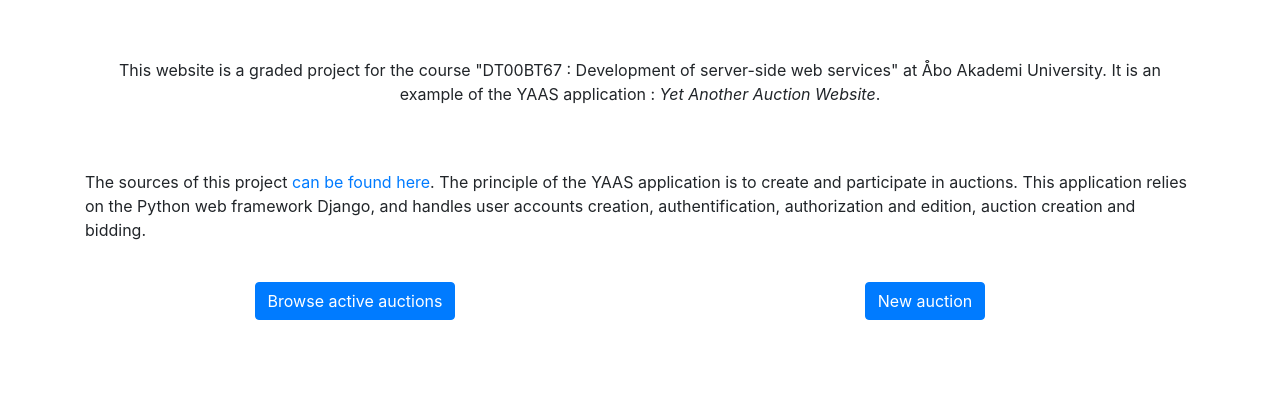
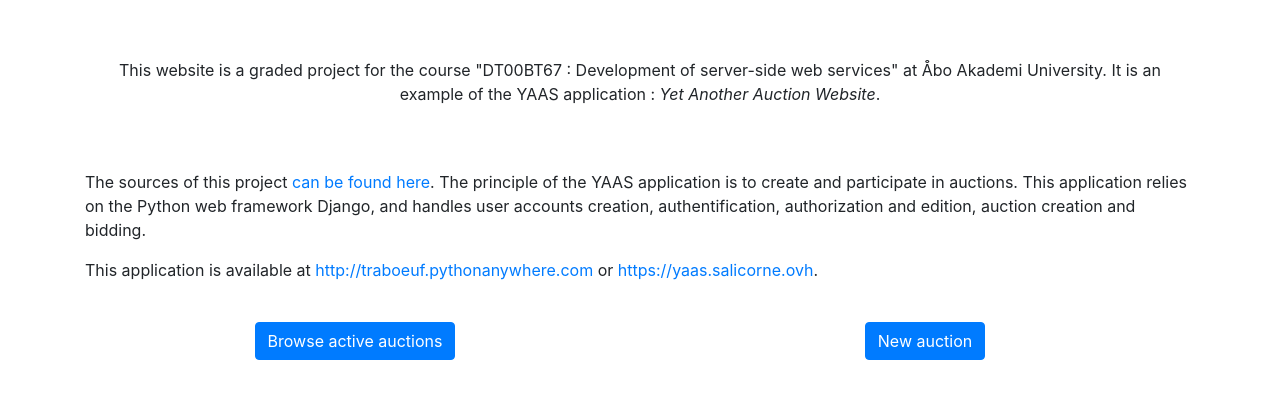
Before and after one commit to Salicorne/YAAS, a Django app: page / in a window 1280 px wide. Shown: the part 238-637 px from the top of the page. Run offline with Django 3.2, Linux system fonts and the light colour scheme; some libraries are stand-ins or nearby versions.

Commit message:
Added last details on index and report

```diff
--- a/templates/index.html
+++ b/templates/index.html
@@ -9,6 +9,7 @@
         <p>The sources of this project <a href="https://github.com/Salicorne/YAAS" target="_blank">can be found here</a>.
             The principle of the YAAS application is to create and participate in auctions. This application relies on the Python web framework Django,
             and handles user accounts creation, authentification, authorization and edition, auction creation and bidding. </p>
+        <p>This application is available at <a href="http://traboeuf.pythonanywhere.com" target="_blank">http://traboeuf.pythonanywhere.com</a> or <a href="https://yaas.salicorne.ovh/" target="_blank">https://yaas.salicorne.ovh</a>. </p>
         <br />
 
         <div class="row">
```
Also changed, not shown: 2 other files.
